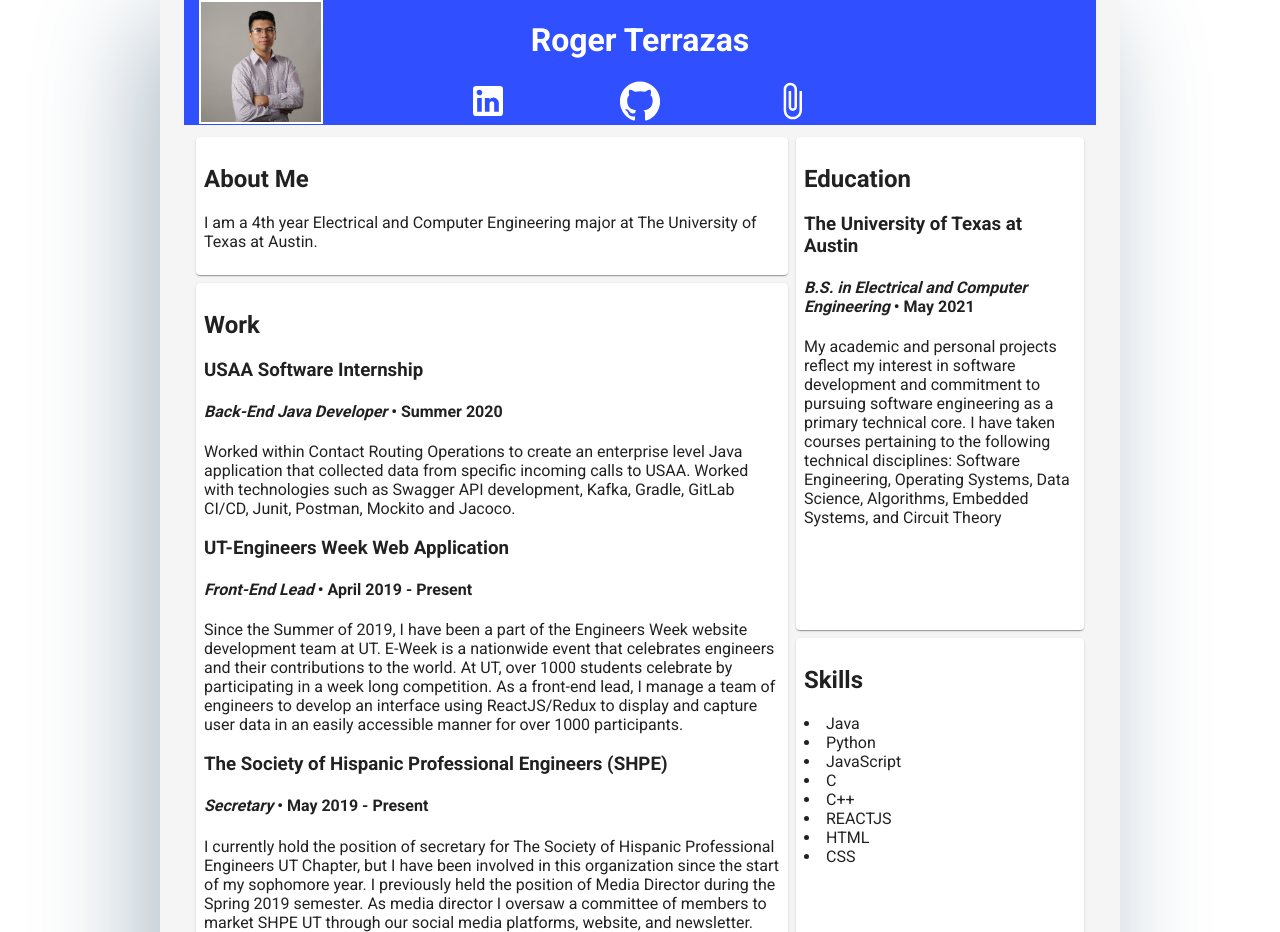
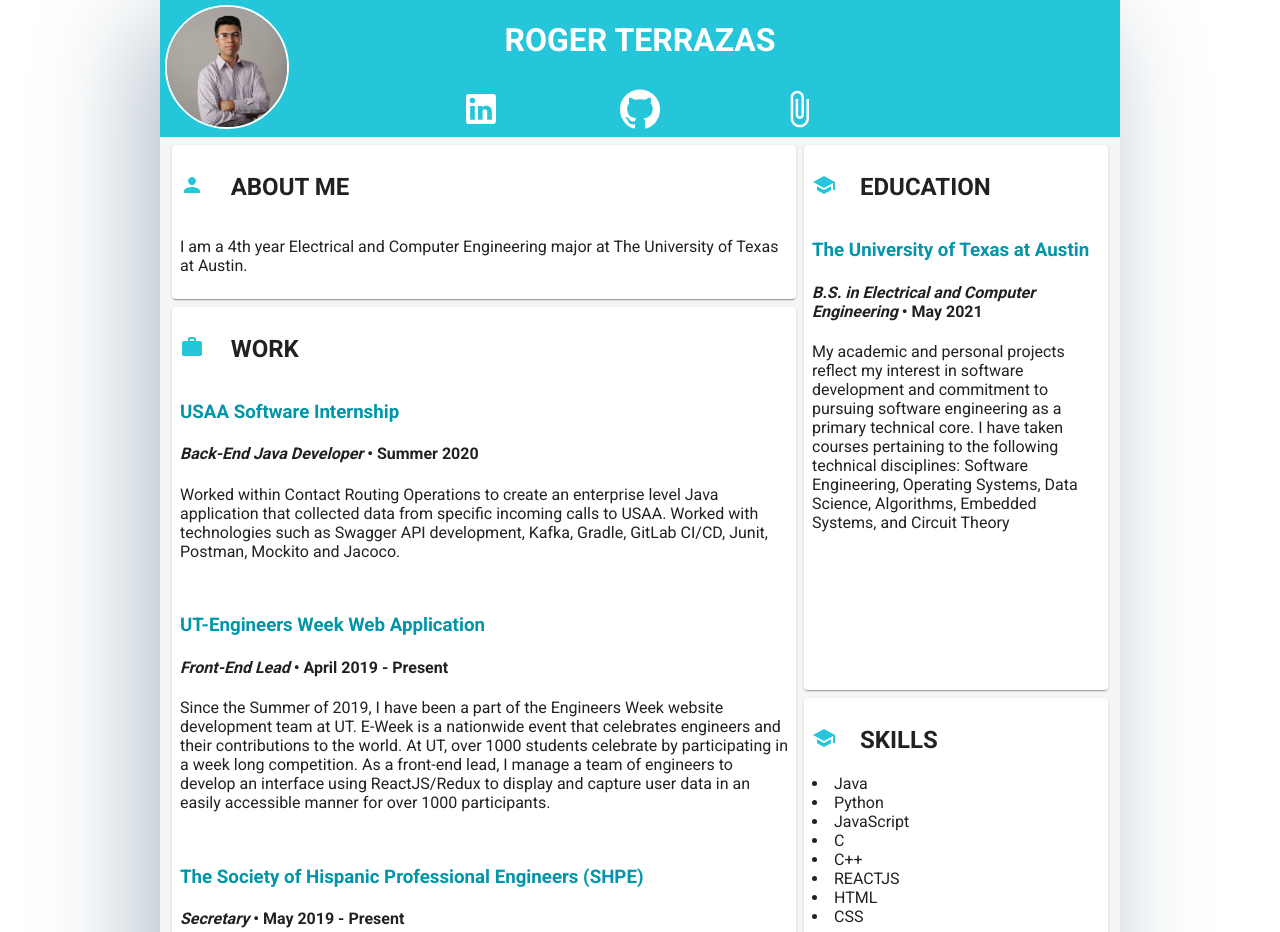
Before and after one commit to isabel-delafuente-website/resumeWebsite, a Gatsby site: page / in a window 1280 px wide. Shown: the top 932 px of the page. Built offline with nearby package versions, Linux system fonts and the light colour scheme; Gatsby itself is replaced by a stand-in of ours.

Commit message:
looking good

```diff
--- a/src/components/layout.css
+++ b/src/components/layout.css
@@ -35,6 +35,18 @@
     margin: 0!important;
 }
 
+h1 {
+    text-transform: uppercase;
+}
+
+h2 {
+    text-transform: uppercase;
+}
+
+h3 {
+    color:  #0095a8;
+}
+
 .root {
     color: black;
     font-family: 'Roboto', sans-serif;
@@ -67,13 +79,17 @@
     color: white;
 }
 
+.icon-body {
+    color: #26c6da;
+}
 
 img {
     position: absolute;
-    top: 0px;
-    margin-left: 15px;
+    top: 5px;
+    margin-left: 5px;
 
     border: 2px solid white;
+    border-radius: 50%;
 }
 
 @media (max-width: 800px) {
--- a/src/components/styles.js
+++ b/src/components/styles.js
@@ -5,9 +5,12 @@
         backgroundColor: "#F5F5F6",
         boxShadow: "-20px 20px 100px #b1bfca",
         flexGrow: 1,
+        paddingLeft: 0,
+        paddingRight: 0,
+        paddingBottom: theme.spacing(1)
     },
     header : {
-        backgroundColor: "#304ffe",
+        backgroundColor: "#26c6da",
         textAlign: "center",
         color: "white",
         width: "100%",
@@ -31,4 +34,6 @@
     innerPaper: {
         padding: theme.spacing(1)
     }
+
+
   }));
--- a/src/pages/index.js
+++ b/src/pages/index.js
@@ -3,9 +3,15 @@
 import Layout from "../components/layout"
 import { Grid } from "@material-ui/core";
 import PaperWrapper from "../components/paperWrapper";
+
 import LinkedInIcon from '@material-ui/icons/LinkedIn';
 import GitHubIcon from '@material-ui/icons/GitHub';
 import AttachFileIcon from '@material-ui/icons/AttachFile';
+import PersonIcon from '@material-ui/icons/Person';
+import WorkIcon from '@material-ui/icons/Work';
+import SchoolIcon from '@material-ui/icons/School';
+import ComputerIcon from '@material-ui/icons/Computer';
+import RecentActorsIcon from '@material-ui/icons/RecentActors';
 
 import {useStyle} from "../components/styles.js"
 
@@ -18,7 +24,7 @@
     <div className="home">
       <img src={content.photo} alt="profile" width="120" height="120"/>
       <Grid container justify="center">
-      <Grid item container spacing={0} className={classes.header} justify="center">
+      <Grid item container spacing={1} className={classes.header} justify="center">
         <Grid item xs={12} justify="center">
           <h1>{content.title}</h1>
         </Grid>
@@ -46,19 +52,34 @@
             <Grid item  xs={12} >
                 <PaperWrapper>
                   <div>
+                    <Grid container  justify="left" alignItems="center">
+                      <Grid item xs={2} md={1}>
+                        <PersonIcon className="icon-body"/>
+                      </Grid>
+                      <Grid item xs={10} md={11}>
                       <h2>About Me</h2>
+                      </Grid>
+                    </Grid>
                     <p>{content.about}</p>
                   </div>
                 </PaperWrapper>
             </Grid>
             <Grid item xs={12} classname={classes.item}>
               <PaperWrapper>
+                <Grid container justify="left" alignItems="center">
+                  <Grid item xs={2} md={1}>
+                      <WorkIcon className="icon-body"/>
+                  </Grid>
+                  <Grid item xs={10} md={11}>
                     <h2>Work</h2>
+                  </Grid>
+                </Grid>
                 {content.work.map((job, index) => (
                   <div>
                   <h3>{job.name}</h3>
                   <h4><i>{job.sub}</i> • {job.date}</h4>
                   <p>{job.content}</p>
+                  <br/>
                   </div>
                 ))}
               </PaperWrapper>
@@ -67,19 +88,34 @@
           <Grid container item  xs={12} md={4} spacing={1} classname={classes.item} alignItems="stretch">
             <Grid item xs={12} className="education" alignItems="stretch">
               <PaperWrapper>
+                <Grid container justify="left" alignItems="center">
+                  <Grid item xs={2} md={2}>
+                      <SchoolIcon className="icon-body" style={{marginRight: "10px"}}/>
+                  </Grid>
+                  <Grid item xs={10} md={8}>
                     <h2>Education</h2>
+                  </Grid>
+                </Grid>
                 {content.education.map((school, index) => (
                   <div>
                   <h3>{school.name}</h3>
                   <h4><i>{school.sub}</i> • {school.date}</h4>
                   <p>{school.content}</p>
+                  <br/>
                   </div>
                 ))}
               </PaperWrapper>
             </Grid>
             <Grid item  xs={12} >
               <PaperWrapper>
+                <Grid container justify="left" alignItems="center">
+                  <Grid item xs={2} md={2}>
+                      <SchoolIcon className="icon-body" style={{marginRight: "10px"}}/>
+                  </Grid>
+                  <Grid item xs={10} md={8}>
                     <h2>Skills</h2>
+                  </Grid>
+                </Grid>
                 {content.skills.map((skill, index) => (
                   <div>
                   <li>{skill.name}</li>
@@ -89,7 +125,14 @@
             </Grid>
             <Grid item className={classes.item}>
               <PaperWrapper>
+                <Grid container justify="left" alignItems="center">
+                  <Grid item xs={2} md={2}>
+                      <SchoolIcon className="icon-body" style={{marginRight: "10px"}}/>
+                  </Grid>
+                  <Grid item xs={10} md={8}>
                     <h2>Contact</h2>
+                  </Grid>
+                </Grid>
                 <p>{content.email}</p>
                 <p>{content.phone}</p>
                 <p>{content.address}</p>
```
Lines whose indentation alone changed are shown as unchanged.
